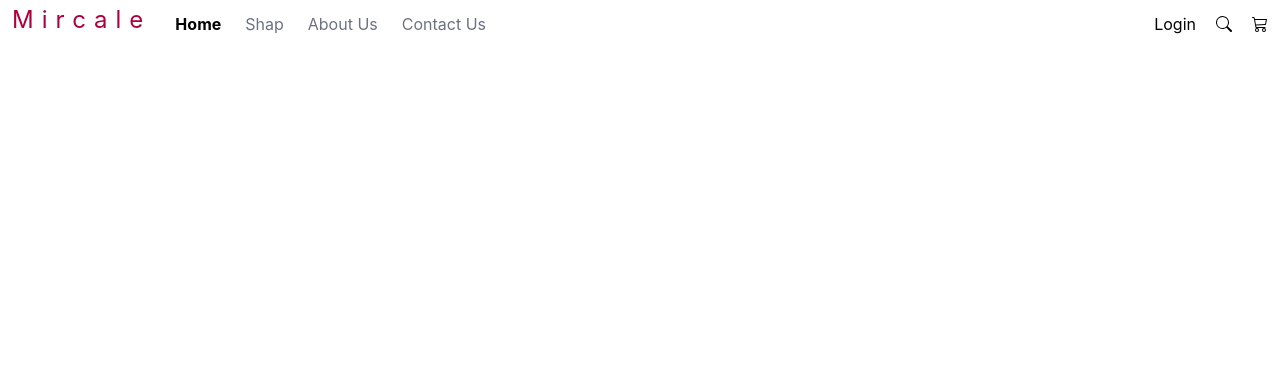
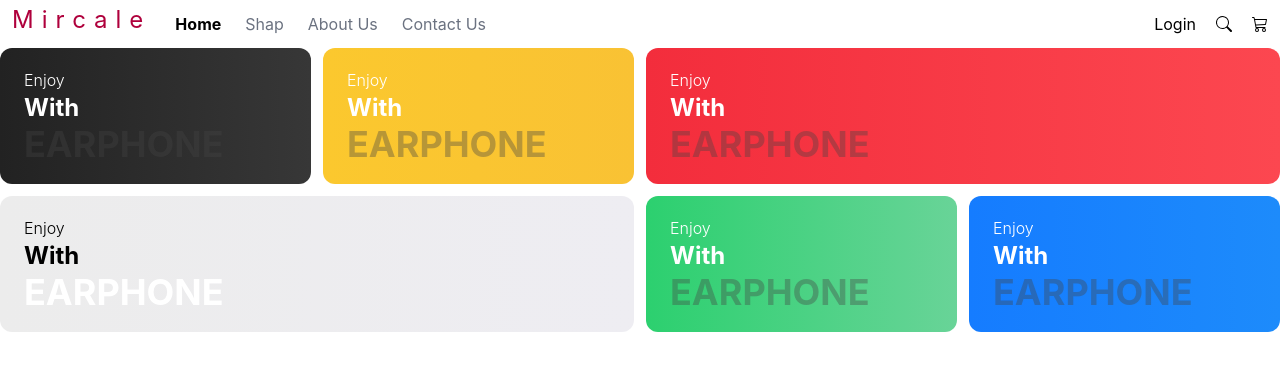
Before and after one commit to mahmoudali0001/miracle, a React (Create React App) app: page / in a window 1280 px wide. Shown: the top 370 px of the page. Built offline with nearby package versions, Linux system fonts and the light colour scheme.

Commit message:
create a pruducts Cards Section

```diff
--- a/src/App.js
+++ b/src/App.js
@@ -2,13 +2,14 @@ import React, { Component } from "react";
 import { Routes, Route } from "react-router-dom";
 
 import Layout from "./hoc/Layout/Layout";
+import HomePage from "./Containers/HomePage/HomePage";
 
 class App extends Component {
   render() {
     return (
       <Layout>
         <Routes>
-          <Route path="/home" element={<p>Home</p>} />
+          <Route path="/" exact Component={HomePage} />
           <Route path="/shap" element={<p>Shap</p>} />
           <Route path="/aboutus" element={<p>About Us</p>} />
           <Route path="/contactus" element={<p>Contact Us</p>} />
--- a/src/Compononts/Navigation/NavigationItems/NavigationItems.js
+++ b/src/Compononts/Navigation/NavigationItems/NavigationItems.js
@@ -4,7 +4,7 @@ import NavigationItem from "./NavigationItem/NavigationItem";
 
 const navigationItems = (props) => (
   <ul className="flex justify-between md:flex-row flex-col">
-    <NavigationItem path="/home" className="text-black font-bold">
+    <NavigationItem path="/" className="text-black font-bold">
       Home
     </NavigationItem>
     <NavigationItem path="/shap" className="text-gray-500">
--- /dev/null
+++ b/src/Compononts/ProductsCards/ProductsCard/ProductsCard.js
@@ -0,0 +1,16 @@
+import React from "react";
+
+const productsCard = (props) => (
+  <div
+    className={[
+      "rounded-xl flex flex-col bg-gradient-to-r px-6 py-5",
+      props.gridClass,
+    ].join(" ")}
+  >
+    <span className="font-light">Enjoy</span>
+    <span className="font-bold text-2xl">With</span>
+    <span className={props.txt3Color}>EARPHONE</span>
+  </div>
+);
+
+export default productsCard;
--- /dev/null
+++ b/src/Compononts/ProductsCards/ProductsCards.js
@@ -0,0 +1,34 @@
+import React from "react";
+
+import ProductsCard from "./ProductsCard/ProductsCard";
+
+const ProductsCards = (props) => (
+  <section className="grid grid-cols-4 gap-3 ">
+    <ProductsCard
+      gridClass="col-span-1 from-[#222] to-[#373737] text-white"
+      txt3Color="thridTxtClass"
+    />
+    <ProductsCard
+      gridClass="col-span-1 from-[#fbc82e] to-[#f9c234] text-white"
+      txt3Color="thridTxtClass"
+    />
+    <ProductsCard
+      gridClass="col-span-2 from-[#f32d3c] to-[#fc4750] text-white"
+      txt3Color="thridTxtClass"
+    />
+    <ProductsCard
+      gridClass="col-span-2 from-[#ececec] to-[#eeedf2]"
+      txt3Color="text-white text-4xl font-bold"
+    />
+    <ProductsCard
+      gridClass="col-span-1 from-[#2cd06f] to-[#40c87cc9] text-white"
+      txt3Color="thridTxtClass"
+    />
+    <ProductsCard
+      gridClass="col-span-1 from-[#157cff] to-[#1d8bfb] text-white"
+      txt3Color="thridTxtClass"
+    />
+  </section>
+);
+
+export default ProductsCards;
--- /dev/null
+++ b/src/Containers/HomePage/HomePage.js
@@ -0,0 +1,11 @@
+import React, { Component } from "react";
+
+import ProductsCards from "../../Compononts/ProductsCards/ProductsCards";
+
+class HomePage extends Component {
+  render() {
+    return <ProductsCards />;
+  }
+}
+
+export default HomePage;
--- a/src/index.css
+++ b/src/index.css
@@ -5,6 +5,10 @@
 @layer components {
   .drawerIcons {
     @apply w-8 h-px bg-emerald-950;
+  }
+
+  .thridTxtClass {
+    @apply text-[#4343435e] text-4xl font-bold;
   }
 }
 
```
Also changed, not shown: src/assests/Image/yellow_watch.png (added).
